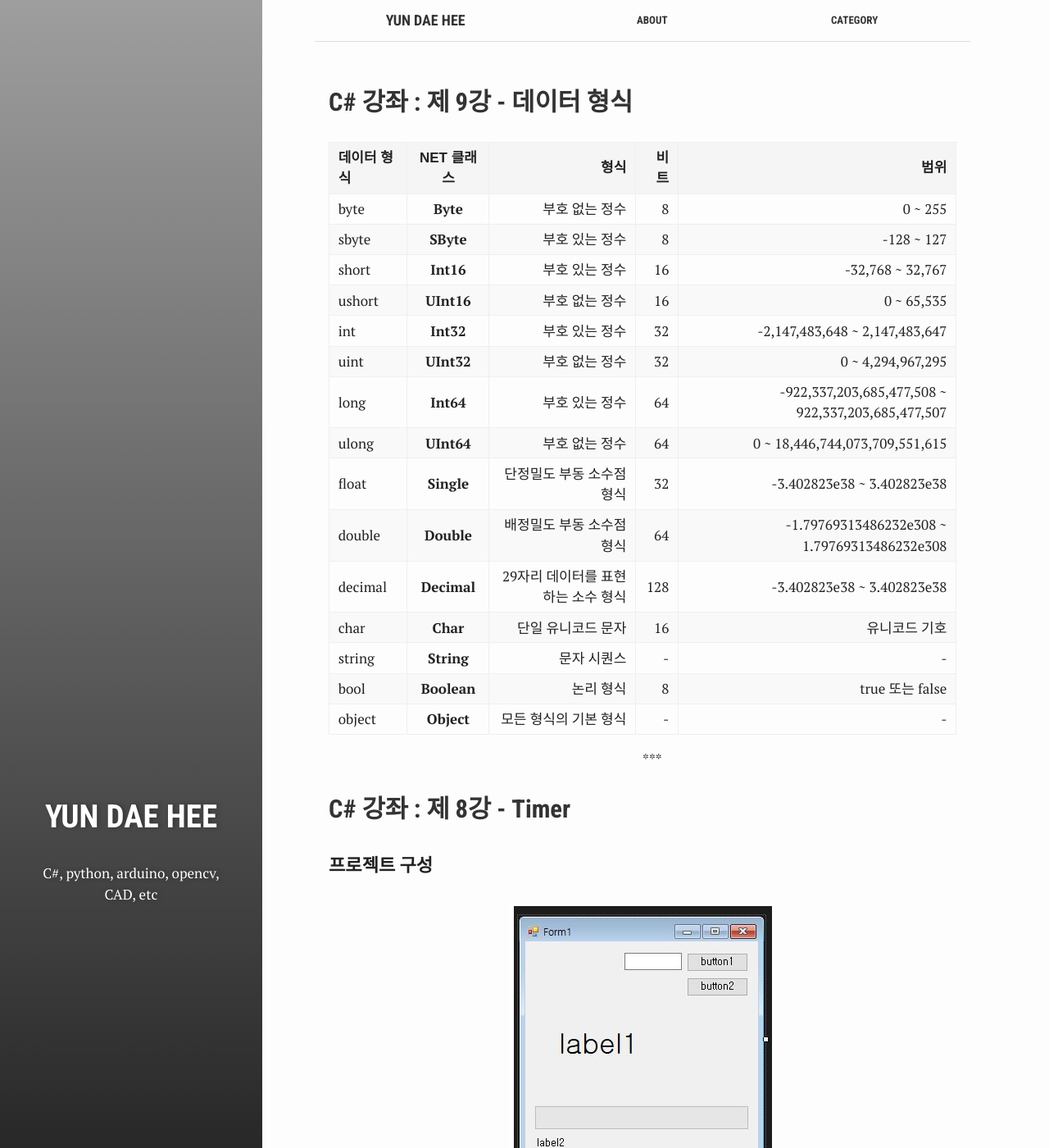
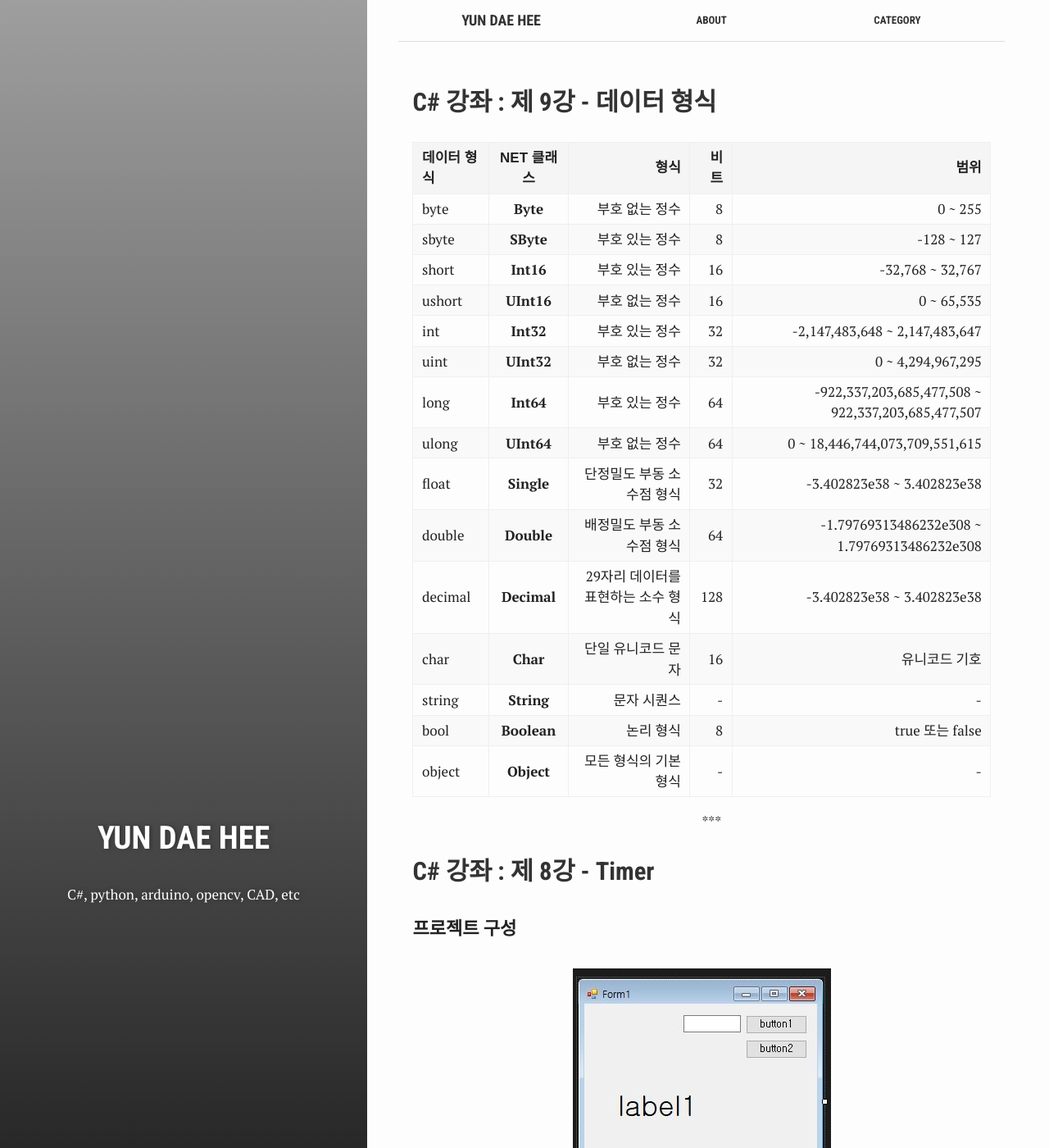
Before and after one commit to test076923/076923.github.io, a Jekyll site: the page built from index.html, in a window 1280 px wide and 1400 px high. Shown: the whole window at 82% size. Built offline with Jekyll 4.4.1, drawn with Linux system fonts in a browser that asks for light colours.

Commit message:
Update _variables.scss

```diff
--- a/assets/_sass/_variables.scss
+++ b/assets/_sass/_variables.scss
@@ -3,10 +3,10 @@
 $md-break-point: 640px;
 $sm-break-point: 320px;
 
-$aside-width: 25%;
-$content-wrapper-width: 70%;
-$article-max-width: 800px;
-$post-margin-left: 30%;
+$aside-width: 35%;
+$content-wrapper-width: 62%;
+$article-max-width: 740px;
+$post-margin-left: 38%;
 
 $img: "../img";
 $js: "../js";
```
